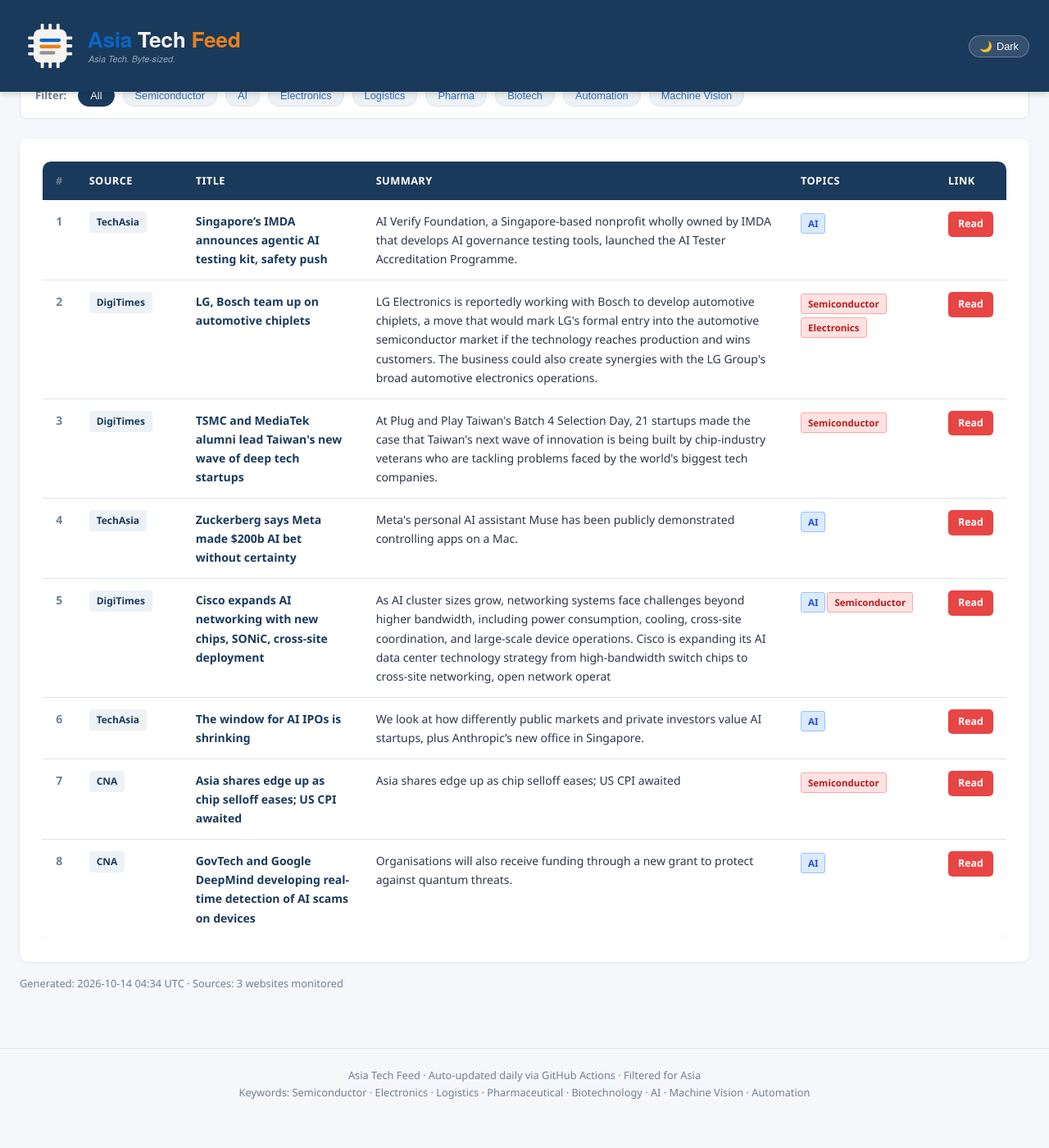
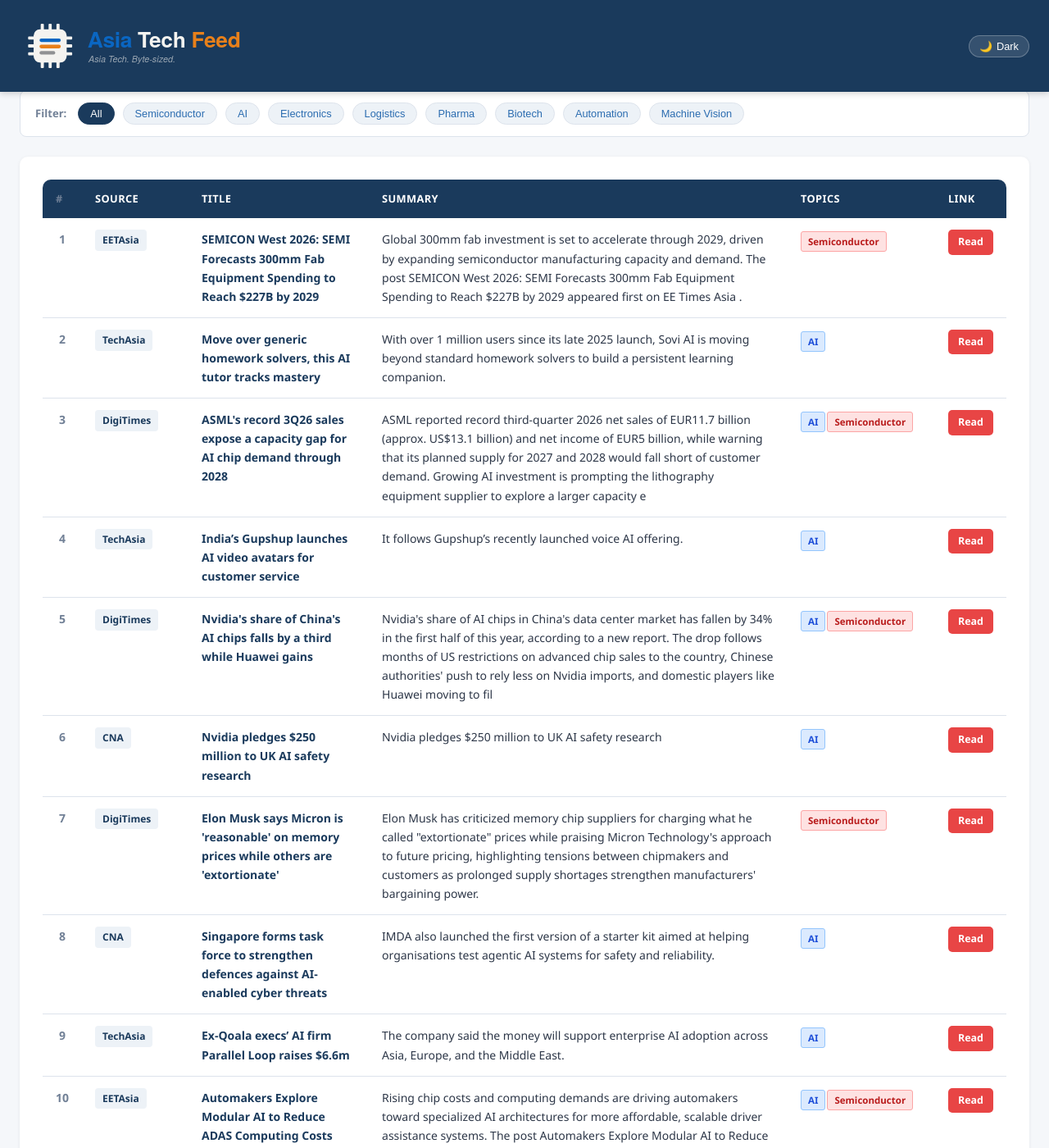
Before and after one commit to asiatechfeed/Asia-Tech-Feed, a Jekyll site: the page built from _posts/2026-10-14-asia-tech-news-digest.md, in a window 1280 px wide and 1400 px high, scrolled down 633 px. Shown: the whole window at 82% size. Built offline with Jekyll 4.4.1, drawn with Linux system fonts in a browser that asks for light colours; a script that is not in the unit is left out; before the commit the page ends 1998 px from its top, so only the background shows below that; some of the changed text lies outside the part shown.

Commit message:
📰 News digest 2026-10-14 (10 articles)

```diff
--- a/_posts/2026-10-14-asia-tech-news-digest.md
+++ b/_posts/2026-10-14-asia-tech-news-digest.md
@@ -1,15 +1,15 @@
 ---
 layout: post
 title: "Asia Tech News Digest - October 14, 2026"
-date: 2026-10-14 12:34:04 +0800
-articles_count: 8
-sources_count: 3
-sources: ["CNA", "DigiTimes", "TechAsia"]
+date: 2026-10-14 16:00:52 +0800
+articles_count: 10
+sources_count: 4
+sources: ["CNA", "DigiTimes", "EETAsia", "TechAsia"]
 csv_file: /assets/data/news-2026-10-14.tsv
-featured_title: "Singapore\u2019s IMDA announces agentic AI testing kit, safety push"
-featured_url: "https://www.techinasia.com/sg-unveils-model-governance-framework-for-agentic-ai-at-wef"
-featured_source: "TechAsia"
-featured_summary: "AI Verify Foundation, a Singapore-based nonprofit wholly owned by IMDA that develops AI governance testing tools, launched the AI Tester Accreditation Programme."
+featured_title: "SEMICON West 2026: SEMI Forecasts 300mm Fab Equipment Spending to Reach $227B by 2029"
+featured_url: "https://www.eetasia.com/semicon-west-2026-semi-forecasts-300mm-fab-equipment-spending-to-reach-227b-by-2029/"
+featured_source: "EETAsia"
+featured_summary: "Global 300mm fab investment is set to accelerate through 2029, driven by expanding semiconductor manufacturing capacity and demand. The post SEMICON West 2026: SEMI Forecasts 300mm Fab Equipment Spending to Reach $227B by 2029 appeared first on EE Times Asia ."
 featured_image: ""
 ---
 
@@ -27,67 +27,83 @@ featured_image: ""
 <tbody>
 <tr>
   <td class="col-num">1</td>
-  <td class="col-source"><span class="source-badge">TechAsia</span></td>
-  <td class="col-title"><span class="article-title">Singapore’s IMDA announces agentic AI testing kit, safety push</span></td>
-  <td class="col-summary">AI Verify Foundation, a Singapore-based nonprofit wholly owned by IMDA that develops AI governance testing tools, launched the AI Tester Accreditation Programme.</td>
-  <td class="col-tags"><span class="tag ai">AI</span></td>
-  <td class="col-link"><a class="btn-link" href="https://www.techinasia.com/sg-unveils-model-governance-framework-for-agentic-ai-at-wef" target="_blank" rel="noopener">Read</a></td>
+  <td class="col-source"><span class="source-badge">EETAsia</span></td>
+  <td class="col-title"><span class="article-title">SEMICON West 2026: SEMI Forecasts 300mm Fab Equipment Spending to Reach $227B by 2029</span></td>
+  <td class="col-summary">Global 300mm fab investment is set to accelerate through 2029, driven by expanding semiconductor manufacturing capacity and demand. The post SEMICON West 2026: SEMI Forecasts 300mm Fab Equipment Spending to Reach $227B by 2029 appeared first on EE Times Asia .</td>
+  <td class="col-tags"><span class="tag semi">Semiconductor</span></td>
+  <td class="col-link"><a class="btn-link" href="https://www.eetasia.com/semicon-west-2026-semi-forecasts-300mm-fab-equipment-spending-to-reach-227b-by-2029/" target="_blank" rel="noopener">Read</a></td>
 </tr>
 <tr>
   <td class="col-num">2</td>
-  <td class="col-source"><span class="source-badge">DigiTimes</span></td>
-  <td class="col-title"><span class="article-title">LG, Bosch team up on automotive chiplets</span></td>
-  <td class="col-summary">LG Electronics is reportedly working with Bosch to develop automotive chiplets, a move that would mark LG's formal entry into the automotive semiconductor market if the technology reaches production and wins customers. The business could also create synergies with the LG Group's broad automotive electronics operations.</td>
-  <td class="col-tags"><span class="tag semi">Semiconductor</span><span class="tag semi">Electronics</span></td>
-  <td class="col-link"><a class="btn-link" href="https://www.digitimes.com/news/a20261014PD208/lg-automotive-bosch-lg-electronics-soc.html" target="_blank" rel="noopener">Read</a></td>
+  <td class="col-source"><span class="source-badge">TechAsia</span></td>
+  <td class="col-title"><span class="article-title">Move over generic homework solvers, this AI tutor tracks mastery</span></td>
+  <td class="col-summary">With over 1 million users since its late 2025 launch, Sovi AI is moving beyond standard homework solvers to build a persistent learning companion.</td>
+  <td class="col-tags"><span class="tag ai">AI</span></td>
+  <td class="col-link"><a class="btn-link" href="https://www.techinasia.com/move-generic-homework-solvers-ai-tutor-tracks-mastery" target="_blank" rel="noopener">Read</a></td>
 </tr>
 <tr>
   <td class="col-num">3</td>
   <td class="col-source"><span class="source-badge">DigiTimes</span></td>
-  <td class="col-title"><span class="article-title">TSMC and MediaTek alumni lead Taiwan's new wave of deep tech startups</span></td>
-  <td class="col-summary">At Plug and Play Taiwan's Batch 4 Selection Day, 21 startups made the case that Taiwan's next wave of innovation is being built by chip-industry veterans who are tackling problems faced by the world's biggest tech companies.</td>
-  <td class="col-tags"><span class="tag semi">Semiconductor</span></td>
-  <td class="col-link"><a class="btn-link" href="https://www.digitimes.com/news/a20261013VL226/taiwan-startup-tsmc-mediatek-data.html" target="_blank" rel="noopener">Read</a></td>
+  <td class="col-title"><span class="article-title">ASML's record 3Q26 sales expose a capacity gap for AI chip demand through 2028</span></td>
+  <td class="col-summary">ASML reported record third-quarter 2026 net sales of EUR11.7 billion (approx. US$13.1 billion) and net income of EUR5 billion, while warning that its planned supply for 2027 and 2028 would fall short of customer demand. Growing AI investment is prompting the lithography equipment supplier to explore a larger capacity e</td>
+  <td class="col-tags"><span class="tag ai">AI</span><span class="tag semi">Semiconductor</span></td>
+  <td class="col-link"><a class="btn-link" href="https://www.digitimes.com/news/a20261014VL212/asml-sales-2028-demand-capacity.html" target="_blank" rel="noopener">Read</a></td>
 </tr>
 <tr>
   <td class="col-num">4</td>
   <td class="col-source"><span class="source-badge">TechAsia</span></td>
-  <td class="col-title"><span class="article-title">Zuckerberg says Meta made $200b AI bet without certainty</span></td>
-  <td class="col-summary">Meta's personal AI assistant Muse has been publicly demonstrated controlling apps on a Mac.</td>
+  <td class="col-title"><span class="article-title">India’s Gupshup launches AI video avatars for customer service</span></td>
+  <td class="col-summary">It follows Gupshup’s recently launched voice AI offering.</td>
   <td class="col-tags"><span class="tag ai">AI</span></td>
-  <td class="col-link"><a class="btn-link" href="https://www.techinasia.com/meta-adds-safety-warning-muse-security-flaw-report" target="_blank" rel="noopener">Read</a></td>
+  <td class="col-link"><a class="btn-link" href="https://www.techinasia.com/indias-bharti-airtel-google-to-launch-advanced-chat-messaging" target="_blank" rel="noopener">Read</a></td>
 </tr>
 <tr>
   <td class="col-num">5</td>
   <td class="col-source"><span class="source-badge">DigiTimes</span></td>
-  <td class="col-title"><span class="article-title">Cisco expands AI networking with new chips, SONiC, cross-site deployment</span></td>
-  <td class="col-summary">As AI cluster sizes grow, networking systems face challenges beyond higher bandwidth, including power consumption, cooling, cross-site coordination, and large-scale device operations. Cisco is expanding its AI data center technology strategy from high-bandwidth switch chips to cross-site networking, open network operat</td>
+  <td class="col-title"><span class="article-title">Nvidia's share of China's AI chips falls by a third while Huawei gains</span></td>
+  <td class="col-summary">Nvidia's share of AI chips in China's data center market has fallen by 34% in the first half of this year, according to a new report. The drop follows months of US restrictions on advanced chip sales to the country, Chinese authorities' push to rely less on Nvidia imports, and domestic players like Huawei moving to fil</td>
   <td class="col-tags"><span class="tag ai">AI</span><span class="tag semi">Semiconductor</span></td>
-  <td class="col-link"><a class="btn-link" href="https://www.digitimes.com/news/a20261014PD206/cisco-chips-capacity-technology-cooling.html" target="_blank" rel="noopener">Read</a></td>
+  <td class="col-link"><a class="btn-link" href="https://www.digitimes.com/news/a20261014VL210/nvidia-huawei-china-chips-sales.html" target="_blank" rel="noopener">Read</a></td>
 </tr>
 <tr>
   <td class="col-num">6</td>
-  <td class="col-source"><span class="source-badge">TechAsia</span></td>
-  <td class="col-title"><span class="article-title">The window for AI IPOs is shrinking</span></td>
-  <td class="col-summary">We look at how differently public markets and private investors value AI startups, plus Anthropic’s new office in Singapore.</td>
+  <td class="col-source"><span class="source-badge">CNA</span></td>
+  <td class="col-title"><span class="article-title">Nvidia pledges $250 million to UK AI safety research</span></td>
+  <td class="col-summary">Nvidia pledges $250 million to UK AI safety research</td>
   <td class="col-tags"><span class="tag ai">AI</span></td>
-  <td class="col-link"><a class="btn-link" href="https://www.techinasia.com/the-window-for-ai-ipos-is-shrinking" target="_blank" rel="noopener">Read</a></td>
+  <td class="col-link"><a class="btn-link" href="https://www.channelnewsasia.com/business/nvidia-pledges-250-million-uk-ai-safety-research-6458176" target="_blank" rel="noopener">Read</a></td>
 </tr>
 <tr>
   <td class="col-num">7</td>
-  <td class="col-source"><span class="source-badge">CNA</span></td>
-  <td class="col-title"><span class="article-title">Asia shares edge up as chip selloff eases; US CPI awaited</span></td>
-  <td class="col-summary">Asia shares edge up as chip selloff eases; US CPI awaited</td>
+  <td class="col-source"><span class="source-badge">DigiTimes</span></td>
+  <td class="col-title"><span class="article-title">Elon Musk says Micron is 'reasonable' on memory prices while others are 'extortionate'</span></td>
+  <td class="col-summary">Elon Musk has criticized memory chip suppliers for charging what he called "extortionate" prices while praising Micron Technology's approach to future pricing, highlighting tensions between chipmakers and customers as prolonged supply shortages strengthen manufacturers' bargaining power.</td>
   <td class="col-tags"><span class="tag semi">Semiconductor</span></td>
-  <td class="col-link"><a class="btn-link" href="https://www.channelnewsasia.com/business/asia-shares-edge-up-chip-selloff-eases-us-cpi-awaited-6457516" target="_blank" rel="noopener">Read</a></td>
+  <td class="col-link"><a class="btn-link" href="https://www.digitimes.com/news/a20261014VL211/micron-dram-price-elon-musk.html" target="_blank" rel="noopener">Read</a></td>
 </tr>
 <tr>
   <td class="col-num">8</td>
   <td class="col-source"><span class="source-badge">CNA</span></td>
-  <td class="col-title"><span class="article-title">GovTech and Google DeepMind developing real-time detection of AI scams on devices</span></td>
-  <td class="col-summary">Organisations will also receive funding through a new grant to protect against quantum threats.</td>
+  <td class="col-title"><span class="article-title">Singapore forms task force to strengthen defences against AI-enabled cyber threats</span></td>
+  <td class="col-summary">IMDA also launched the first version of a starter kit aimed at helping organisations test agentic AI systems for safety and reliability.</td>
   <td class="col-tags"><span class="tag ai">AI</span></td>
-  <td class="col-link"><a class="btn-link" href="https://www.channelnewsasia.com/singapore/govtech-google-deepmind-ai-scam-quantum-sicw-6455621" target="_blank" rel="noopener">Read</a></td>
+  <td class="col-link"><a class="btn-link" href="https://www.channelnewsasia.com/singapore/singapore-task-force-ai-related-cyber-threats-6457921" target="_blank" rel="noopener">Read</a></td>
+</tr>
+<tr>
+  <td class="col-num">9</td>
+  <td class="col-source"><span class="source-badge">TechAsia</span></td>
+  <td class="col-title"><span class="article-title">Ex-Qoala execs’ AI firm Parallel Loop raises $6.6m</span></td>
+  <td class="col-summary">The company said the money will support enterprise AI adoption across Asia, Europe, and the Middle East.</td>
+  <td class="col-tags"><span class="tag ai">AI</span></td>
+  <td class="col-link"><a class="btn-link" href="https://www.techinasia.com/openais-codex-head-sees-incredible-adoption-across-asia" target="_blank" rel="noopener">Read</a></td>
+</tr>
+<tr>
+  <td class="col-num">10</td>
+  <td class="col-source"><span class="source-badge">EETAsia</span></td>
+  <td class="col-title"><span class="article-title">Automakers Explore Modular AI to Reduce ADAS Computing Costs</span></td>
+  <td class="col-summary">Rising chip costs and computing demands are driving automakers toward specialized AI architectures for more affordable, scalable driver assistance systems. The post Automakers Explore Modular AI to Reduce ADAS Computing Costs appeared first on EE Times Asia .</td>
+  <td class="col-tags"><span class="tag ai">AI</span><span class="tag semi">Semiconductor</span></td>
+  <td class="col-link"><a class="btn-link" href="https://www.eetasia.com/automakers-explore-modular-ai-to-reduce-adas-computing-costs/" target="_blank" rel="noopener">Read</a></td>
 </tr>
 </tbody>
 </table>
```
Also changed, not shown: _data/seen_urls.json (+11 -1 lines), _digest_meta.json (+20 -19 lines), assets/data/news-2026-10-14.tsv (+10 -8 lines), assets/data/search-index.json.
